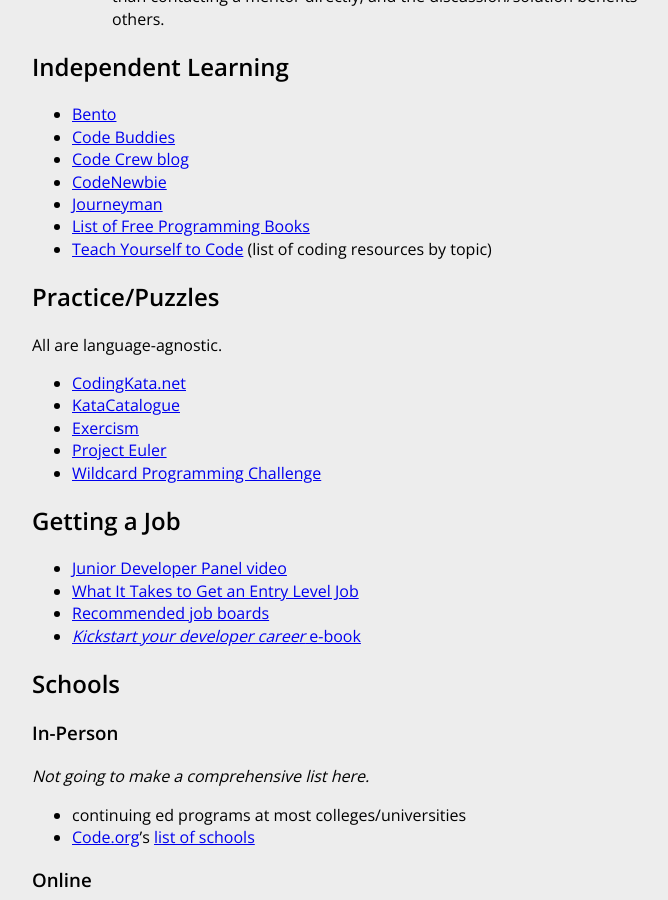
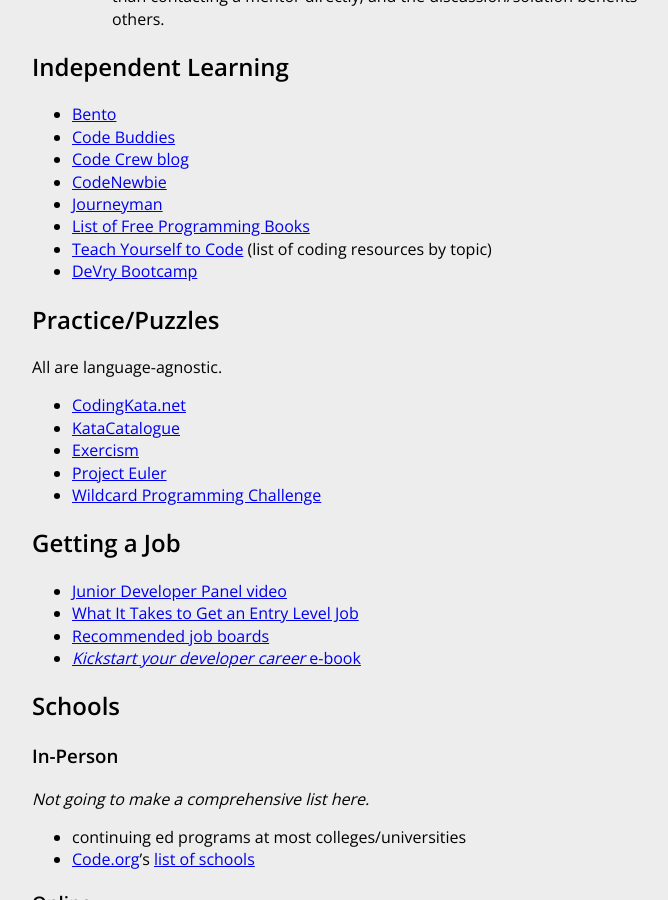
Before and after one commit to HackerHours/hackerhours.org, a Jekyll site: the page built from resources.md, in a window 1280 px wide and 900 px high, scrolled down 741 px. Shown: the whole window, without its empty margins (288-956 px from the left). Built offline with Jekyll 4.4.1, drawn with Linux system fonts in a browser that asks for light colours; comment, search, counter and statistics services are not loaded.

Commit message:
Update resources.md

```diff
--- a/resources.md
+++ b/resources.md
@@ -24,6 +24,7 @@
 * [Journeyman](https://plus.google.com/communities/113669203485569960566?cfem=1)
 * [List of Free Programming Books](http://resrc.io/list/10/list-of-free-programming-books/)
 * [Teach Yourself to Code](http://teachyourselftocode.com/) (list of coding resources by topic)
+* [DeVry Bootcamp](http://partner.devry.edu/bootcamp)
 
 ## Practice/Puzzles
 
```
